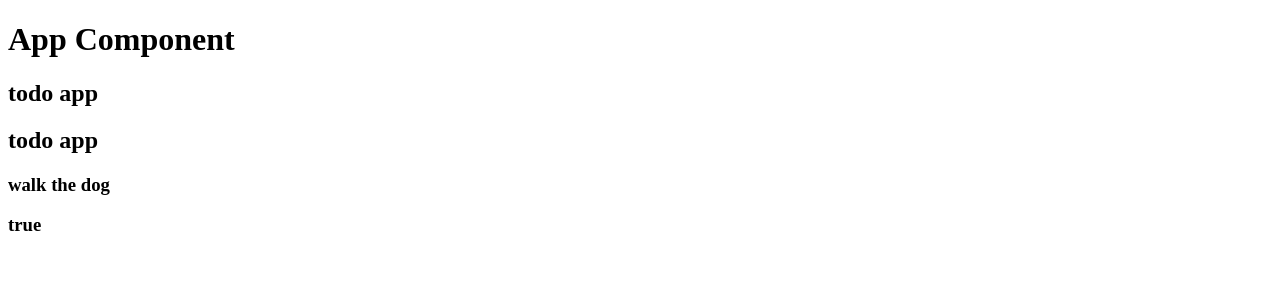
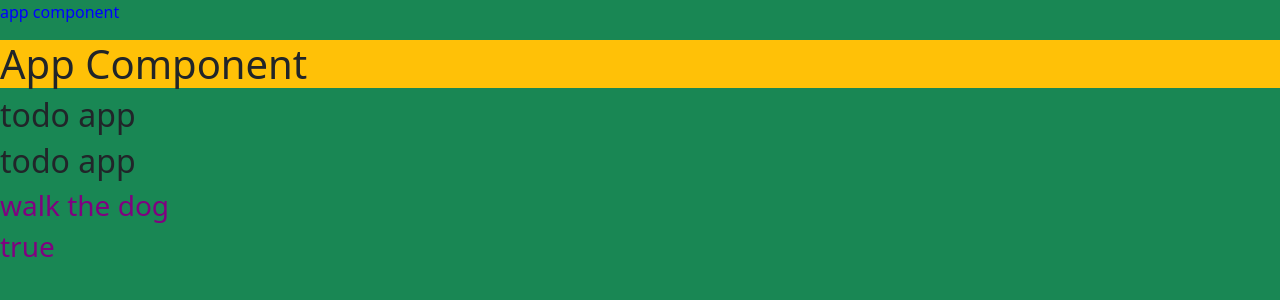
Before and after one commit to clkaley/todo-app, an Angular app: page / in a window 1280 px wide. Shown: the top 300 px of the page. Built offline with nearby package versions, Linux system fonts and the light colour scheme.

Commit message:
added bootstrap and styles

```diff
--- a/angular.json
+++ b/angular.json
@@ -96,7 +96,9 @@
             "styles": [
               "src/styles.css"
             ],
-            "scripts": []
+            "scripts": [
+             " node_modules/bootstrap/dist/css/bootstrap.min.js"
+            ]
           }
         }
       }
--- a/package.json
+++ b/package.json
@@ -18,6 +18,7 @@
     "@angular/platform-browser": "~12.1.0-",
     "@angular/platform-browser-dynamic": "~12.1.0-",
     "@angular/router": "~12.1.0-",
+    "bootstrap": "^5.2.0",
     "rxjs": "~6.6.0",
     "tslib": "^2.2.0",
     "zone.js": "~0.11.4"
--- a/src/app/app.component.css
+++ b/src/app/app.component.css
@@ -0,0 +1,3 @@
+h1{
+    color:red
+}
--- a/src/app/app.component.html
+++ b/src/app/app.component.html
@@ -1,4 +1,4 @@
-<h1>App Component</h1>
+<h1 class="bg-warning">App Component</h1>
 <h2>{{title}}</h2>
 <h2>{{getTitle()}}</h2>
 <h3>{{todoItem.description}}</h3>
--- a/src/app/app.component.ts
+++ b/src/app/app.component.ts
@@ -3,7 +3,14 @@ import { Component } from '@angular/core';
 @Component({
   selector: 'app',
   templateUrl: './app.component.html',
-  styleUrls: ['./app.component.css']
+  styleUrls: ['./app.component.css'],
+  styles:[
+    `
+    h3{
+      color:purple;
+    }
+    `
+  ]
 })
 export class AppComponent {
   title = 'todo app';
--- a/src/index.html
+++ b/src/index.html
@@ -5,9 +5,12 @@
   <title>Todo App</title>
   <base href="/">
   <meta name="viewport" content="width=device-width, initial-scale=1">
+  <!-- CSS only -->
+<link href="https://cdn.jsdelivr.net/npm/bootstrap@5.2.0/dist/css/bootstrap.min.css" rel="stylesheet" integrity="sha384-gH2yIJqKdNHPEq0n4Mqa/HGKIhSkIHeL5AyhkYV8i59U5AR6csBvApHHNl/vI1Bx" crossorigin="anonymous">
   <link rel="icon" type="image/x-icon" href="favicon.ico">
 </head>
-<body>
+<body class="bg-success">
+  <p>app component</p>
   <app></app>
 </body>
 </html>
--- a/src/styles.css
+++ b/src/styles.css
@@ -1 +1,5 @@
 /* You can add global styles to this file, and also import other style files */
+@import "~bootstrap/dist/css/bootstrap.min.css";
+p{
+    color: blue;
+}
```
Also changed, not shown: 1 other file (tests, documents, lock files or other folders).
